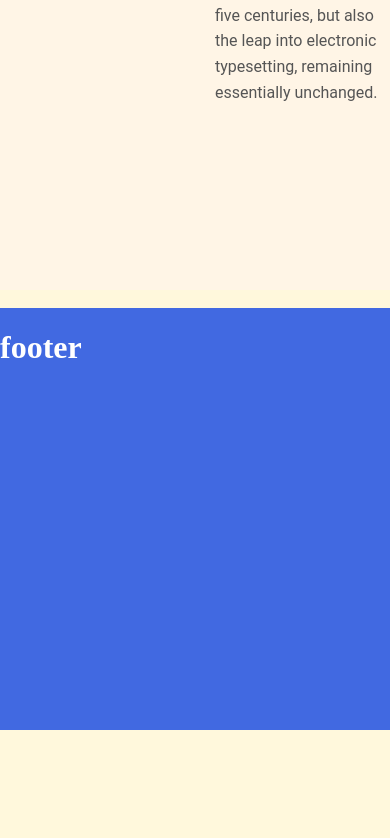
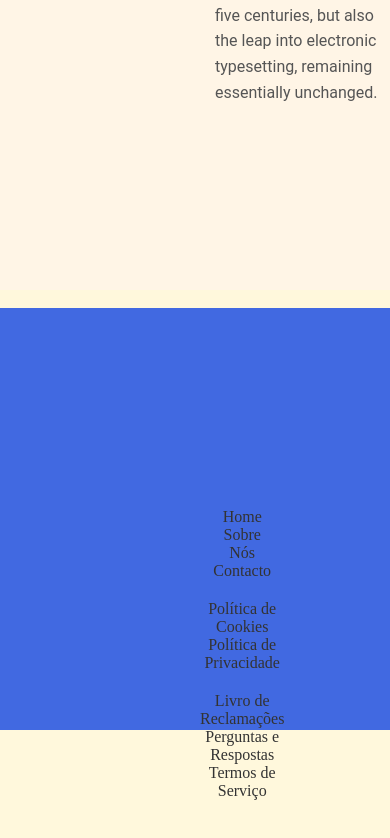
Before and after one commit to Ruubennn20/WebQuote, a React (Vite) app in the folder WebQuote/: page / in a window 390 px wide. Shown: the part 2409-3247 px from the top of the page. Before the commit the page ends 3139 px from the top, so only its background shows below. Built offline with nearby package versions, Linux system fonts and the light colour scheme.

Commit message:
footer 1commit

```diff
--- a/WebQuote/index.html
+++ b/WebQuote/index.html
@@ -12,6 +12,7 @@
   <script src="https://cdn.jsdelivr.net/npm/bootstrap@5.3.3/dist/js/bootstrap.min.js"
     integrity="sha384-0pUGZvbkm6XF6gxjEnlmuGrJXVbNuzT9qBBavbLwCsOGabYfZo0T0to5eqruptLy"
     crossorigin="anonymous"></script>
+
 </head>
 
 <body>
--- a/WebQuote/src/Components/Footer/Footer.jsx
+++ b/WebQuote/src/Components/Footer/Footer.jsx
@@ -8,9 +8,26 @@ export default function Footer() {
       <footer>
         <div className="footerContainer">
           <div className="footerContent">
-            <h1>footer</h1>
 
 
+            <div className="menu">
+              <ul className="menu-coluna1">
+                <li><a href="#home">Home</a></li>
+                <li><a href="#sobre-nos">Sobre Nós</a></li>
+                <li><a href="#contacto">Contacto</a></li>
+              </ul>
+
+              <ul className="menu-coluna2">
+                <li><a href="#politica-cookies">Política de Cookies</a></li>
+                <li><a href="#politica-privacidade">Política de Privacidade</a></li>
+              </ul>
+
+              <ul className="menu-coluna3">
+                <li><a href="#livro-reclamacoes">Livro de Reclamações</a></li>
+                <li><a href="#perguntas-respostas">Perguntas e Respostas</a></li>
+                <li><a href="#termos-servico">Termos de Serviço</a></li>
+              </ul>
+            </div>
 
           </div>
         </div>
--- a/WebQuote/src/Components/Footer/footer.css
+++ b/WebQuote/src/Components/Footer/footer.css
@@ -18,3 +18,53 @@
     z-index: -1;
     margin-bottom: -38vh;
 }
+.menu {
+    display: flex;
+    justify-content: space-between; /* Colunas à esquerda, centro e direita */
+    align-items: flex-start; /* Alinha os itens ao topo */
+    flex-wrap: wrap; /* Permite que as colunas se empilhem em telas menores */
+    gap: 20px; /* Espaço entre as colunas */
+    padding: 200px; /* Espaçamento interno para a área do menu */
+
+  }
+
+  .menu ul {
+    list-style: none; /* Remove os marcadores da lista */
+    padding: 0;
+    margin: 0;
+  }
+
+  .menu-coluna1 {
+    margin-left: 20px; /* Margem à esquerda para a coluna inicial */
+  }
+
+  .menu-coluna3 {
+    margin-right: 20px; /* Margem à direita para a coluna final */
+  }
+
+  .menu li a {
+    text-decoration: none; /* Remove sublinhado */
+    color: #333;
+  }
+
+  .menu li a:hover {
+    color: #007BFF; /* Cor ao passar o mouse */
+  }
+
+  /* Responsividade */
+  @media (max-width: 768px) {
+    .menu {
+      flex-direction: column; /* Colunas empilhadas em telas pequenas */
+      align-items: center; /* Centraliza os itens no mobile */
+    }
+
+    .menu ul {
+      text-align: center; /* Centraliza o texto dos links */
+    }
+
+    .menu-coluna1,
+    .menu-coluna3 {
+      margin-left: 0; /* Remove margens laterais no mobile */
+      margin-right: 0;
+    }
+  }
--- a/WebQuote/src/Pages/Homepage.jsx
+++ b/WebQuote/src/Pages/Homepage.jsx
@@ -5,11 +5,11 @@ import Footer from "../Components/Footer/Footer";
 
 export default function Homepage() {
   return (
-    <div>
+    <>
       <Header />
       <Body />
       <Cartao1and2 />
       <Footer />
-    </div>
+      </>
   );
 }
```
Also changed, not shown: 1 other file (tests, documents, lock files or other folders).
